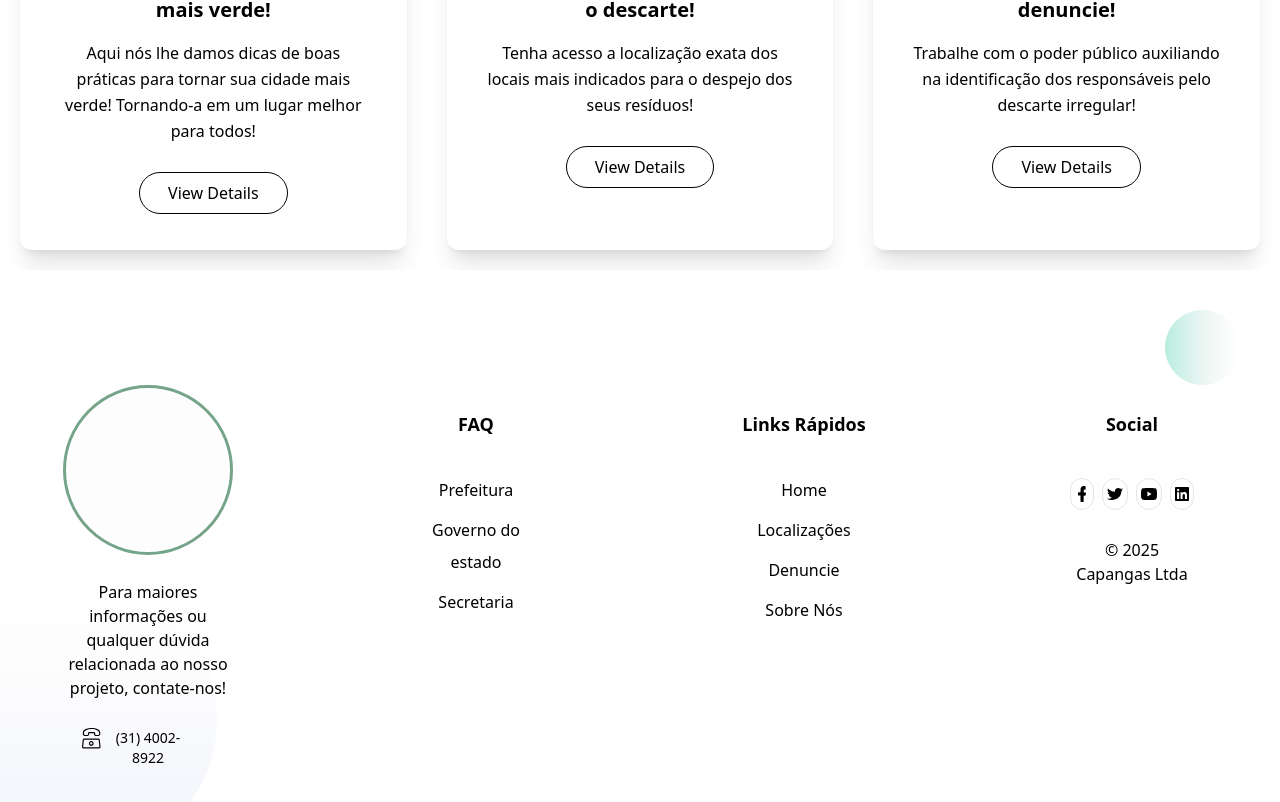
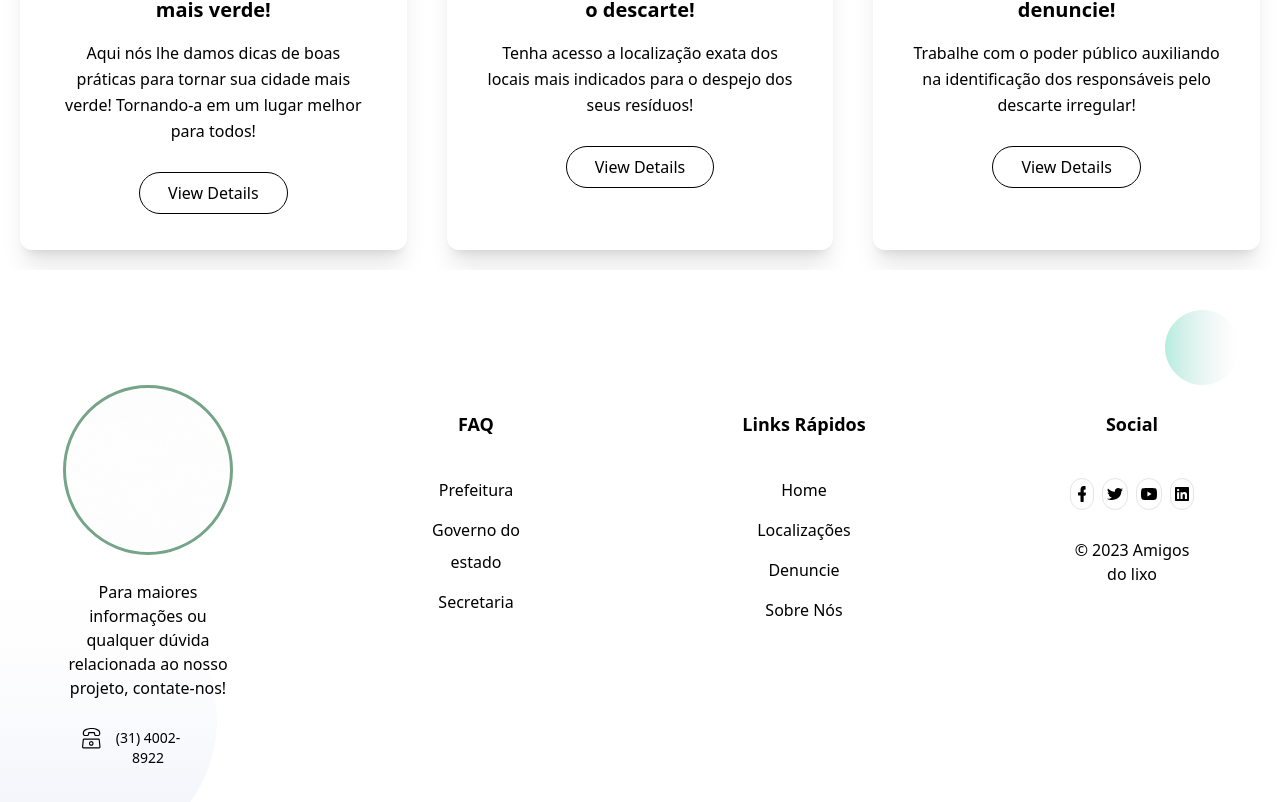
Before and after one commit to islanpedro01/Descarte-Legal, a website built with Vite: page index.html in a window 1280 px wide. Shown: the part 1158-1960 px from the top of the page. Built offline with nearby package versions, Linux system fonts and the light colour scheme.

Commit message:
Update &copy

```diff
--- a/index.html
+++ b/index.html
@@ -420,7 +420,7 @@
               </svg>
             </a>
           </div>
-          <p class="text-base text-body-color">&copy; 2025 Capangas Ltda</p>
+          <p class="text-base text-body-color">&copy; 2023 Amigos do lixo</p>
         </div>
       </div>
     </div>
```
